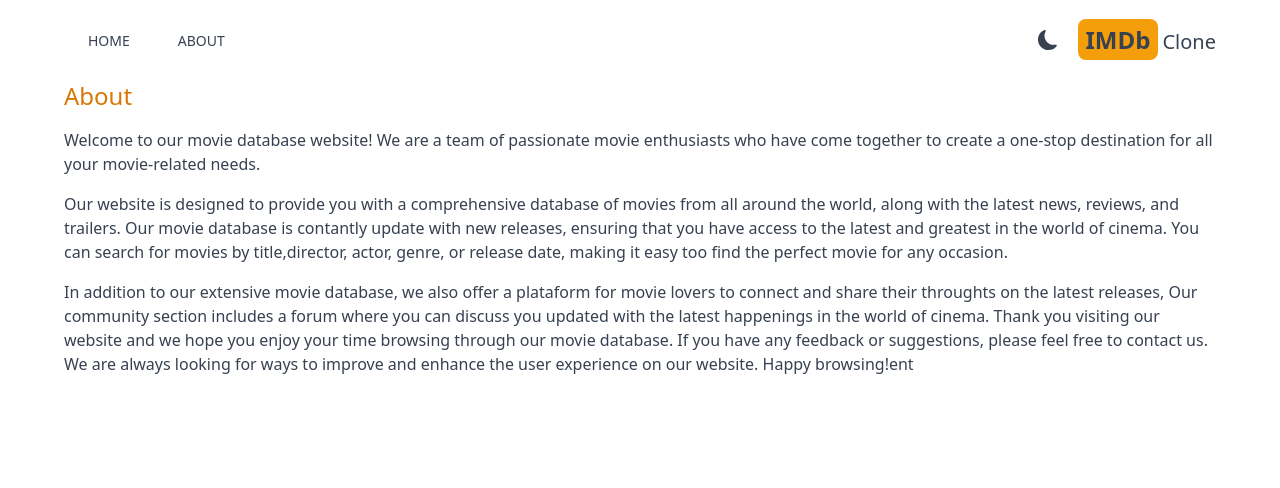
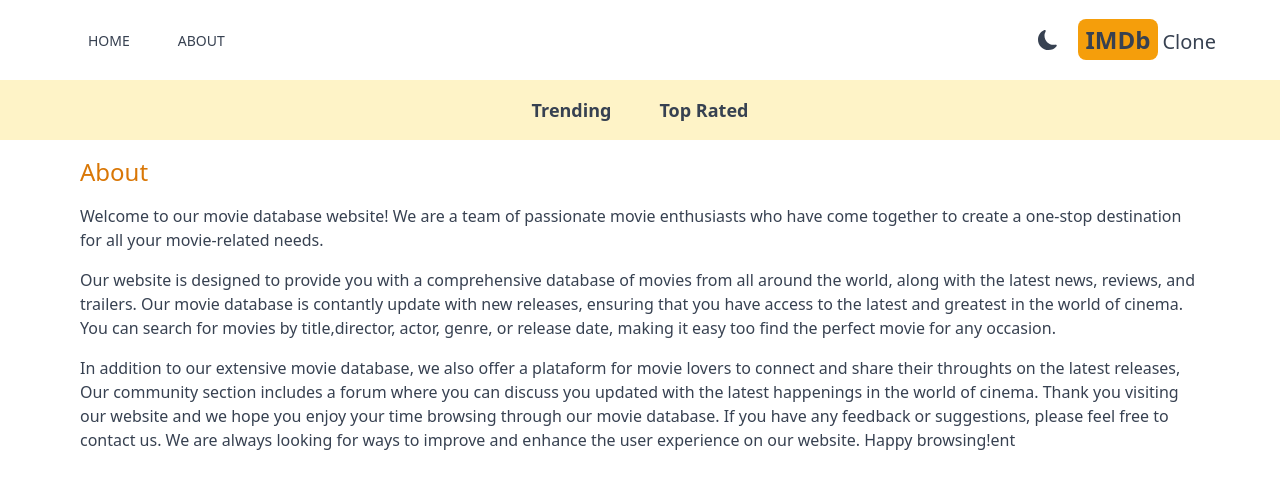
Before and after one commit to Levandovski/imdb-clone, a Next.js app: page /about in a window 1280 px wide. Shown: the top 488 px of the page. Built offline with nearby package versions, Linux system fonts and the light colour scheme.

Commit message:
create navbar

```diff
--- a/src/app/about/page.tsx
+++ b/src/app/about/page.tsx
@@ -1,7 +1,8 @@
+export default function About() {
 
-export default function About() {
+    console.log("AQUII SERVER")
     return (
-        <div className="max-w-6xl mx-auto space-y-4" >
+        <div className="max-w-6xl mx-auto space-y-4 p-4" >
             <h1 className="text-2xl font-medium text-amber-600">
                 About
             </h1>
--- a/src/app/layout.tsx
+++ b/src/app/layout.tsx
@@ -3,6 +3,7 @@
 import type { Metadata } from 'next';
 import { Inter } from 'next/font/google';
 import Providers from './Providers';
+import Navbar from '@/components/Navbar';
 
 const inter = Inter({ subsets: ['latin'] });
 
@@ -21,7 +22,7 @@
       <body>
         <Providers>
           <Header />
-          {/* Navbar */}
+          <Navbar />
           {/* SearchBox */}
           {children}
         </Providers>
--- /dev/null
+++ b/src/components/Navbar.tsx
@@ -0,0 +1,11 @@
+import NavbarItem from "./NavbarItem";
+
+
+export default function Navbar(){
+    return (
+        <div className="flex justify-center dark:bg-gray-600 bg-amber-100 lg:text-lg p-4">
+            <NavbarItem title='Trending' param='fetchTrending' />
+            <NavbarItem title='Top Rated' param='fetchTopRated' />
+        </div>
+    )
+}
--- /dev/null
+++ b/src/components/NavbarItem.tsx
@@ -0,0 +1,27 @@
+'use client';
+
+import Link from "next/link";
+
+import { useSearchParams } from 'next/navigation';
+
+interface INavbarItem {
+    title: string;
+    param: string;
+}
+
+export default function NavbarItem({ title, param }: INavbarItem) {
+
+    const searchParams = useSearchParams();
+    const genre = searchParams.get('genre');
+
+     return (
+        <div>
+            <Link
+                className={`m-4 hover:text-amber-600 font-semibold p-2 ${genre === param && 'underline underline-offset-8 decoration-4 decoration-amber-500 rounded-lg'}`}
+                href={`/?genre=${param}`}
+            >
+                {title}
+            </Link>
+        </div>
+    )
+}
```
